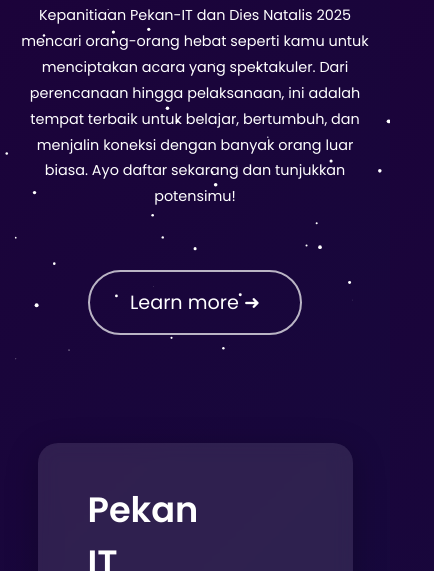
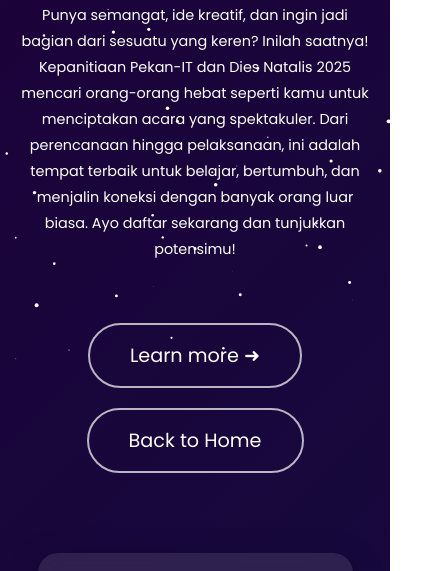
Before and after one commit to dermawannnn99/PagePendaftaranPekan-ITxDiesNat, a plain HTML site: page index.html in a window 390 px wide. Shown: the part 481-1052 px from the top of the page, 434 px wide, since content can reach past the window. Drawn offline with Linux system fonts and the light colour scheme.

Commit message:
update responsive dan back to home

```diff
--- a/index.html
+++ b/index.html
@@ -17,7 +17,14 @@
   <section class="hero">
     <h1>Open Recruitment <span>Kepanitiaan</span><br>Pekan-IT dan Dies Natalis 2025</h1>
     <p>Punya semangat, ide kreatif, dan ingin jadi bagian dari sesuatu yang keren? Inilah saatnya! Kepanitiaan Pekan-IT dan Dies Natalis 2025 mencari orang-orang hebat seperti kamu untuk menciptakan acara yang spektakuler. Dari perencanaan hingga pelaksanaan, ini adalah tempat terbaik untuk belajar, bertumbuh, dan menjalin koneksi dengan banyak orang luar biasa. Ayo daftar sekarang dan tunjukkan potensimu!</p>
-    <a href="#more" class="button">Learn more ➜</a>
+    <div class="bth">
+      <div class="button-wrap">
+        <a href="#more" class="button">Learn more ➜</a>
+      </div>
+      <div class="button-wrap">
+        <a href="https://himtika.cs.unsika.ac.id/" class="button">Back to Home</a>
+      </div>
+    </div>
   </section>
 
   <!-- CARD SECTION -->
--- a/style.css
+++ b/style.css
@@ -45,6 +45,11 @@ body {
   font-weight: 400;
 }
 
+.bth {
+  display: flex;
+  gap: 80px;
+}
+
 .button {
   display: inline-block;
   padding: 16px 40px;
@@ -60,6 +65,17 @@ body {
   background: rgba(255, 255, 255, 0.2);
   transform: scale(1.05);
   box-shadow: 0 8px 30px rgba(0, 0, 0, 0.3);
+}
+
+/* RESPONSIVE untuk layar kecil */
+@media (max-width: 768px) {
+  .bth {
+    flex-direction: column; /* atas bawah */
+    gap: 20px; /* jarak antar button */
+    width: 100%;
+    width: 80%; /* biar button lebar pas HP */
+    text-align: center;
+  }
 }
 
 /* CARD SECTION */
@@ -180,6 +196,14 @@ body {
     padding: 40px 30px;
   }
 
+  .card-content {
+    flex-direction: column-reverse;
+  }
+
+  .hero {
+    padding-top: 80px;
+  }
+
   .card.daftar-card .card-image img {
     width: 180px;
   }
@@ -231,6 +255,7 @@ body {
 
 .contact-buttons {
   display: flex;
+  align-items: center;
   justify-content: center;
   gap: 50px;
   margin-top: 100px;
@@ -262,7 +287,10 @@ body {
     flex-direction: column;
     gap: 25px;
   }
+.contact-section {
+  justify-content: center;
 
+}
   .large-button {
     width: 100%;
     max-width: 320px;
@@ -344,7 +372,7 @@ body {
   margin-top: 60px;
   padding: 20px 0;
   text-align: center;
-  font-size: 1rem;
+  font-size: 0.8rem;
   color: rgba(255, 255, 255, 0.7);
   border-top: 1px solid rgba(255, 255, 255, 0.2);
 }
```
